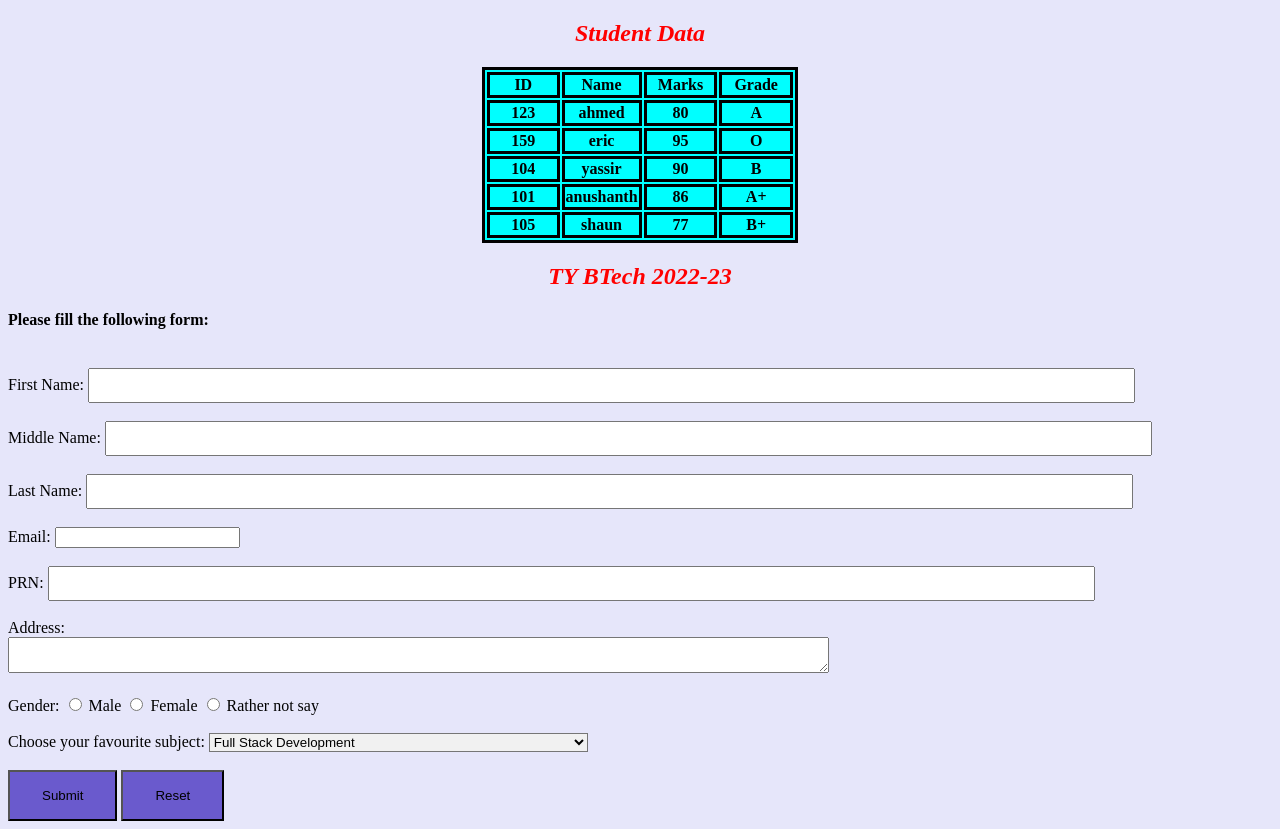
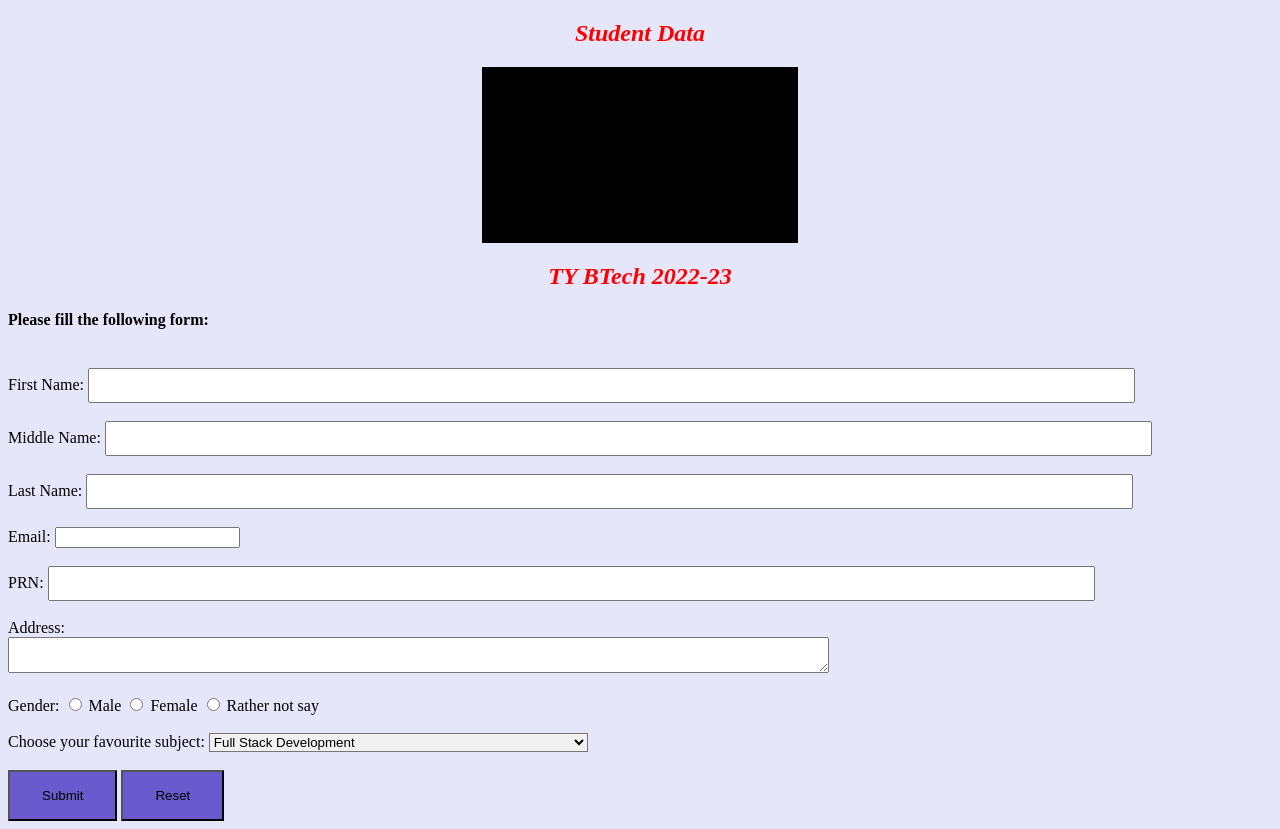
Before and after one commit to yassir121/FSD, a plain HTML site: page fsd1.html in a window 1280 px wide. Drawn offline with Linux system fonts and the light colour scheme.

Commit message:
Update fsd1.html

```diff
--- a/fsd1.html
+++ b/fsd1.html
@@ -12,7 +12,7 @@ font-style: italic;
 table, tr, td {
 border: 3px solid;
 width: 25%;
-background-color: cyan;
+background-color: black;
 text-align: center;
 font-weight: bold;
 }
```
